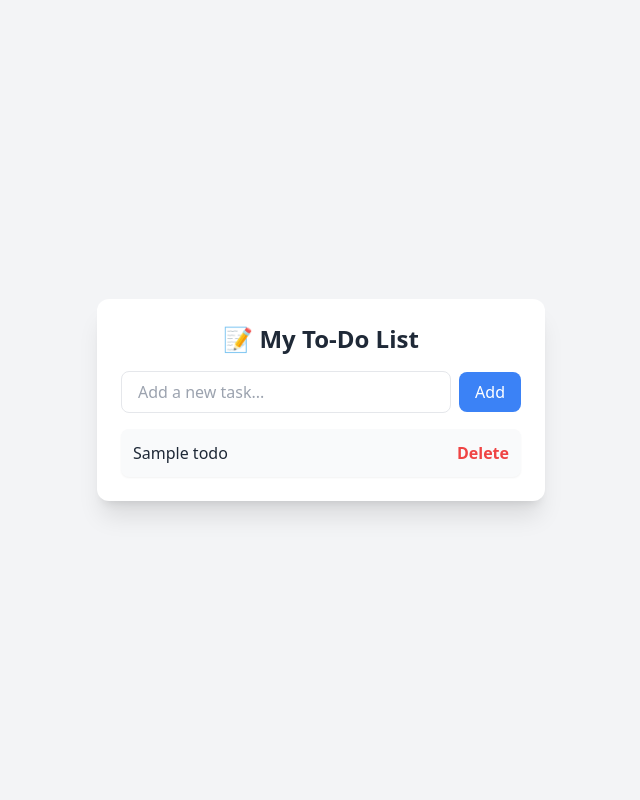
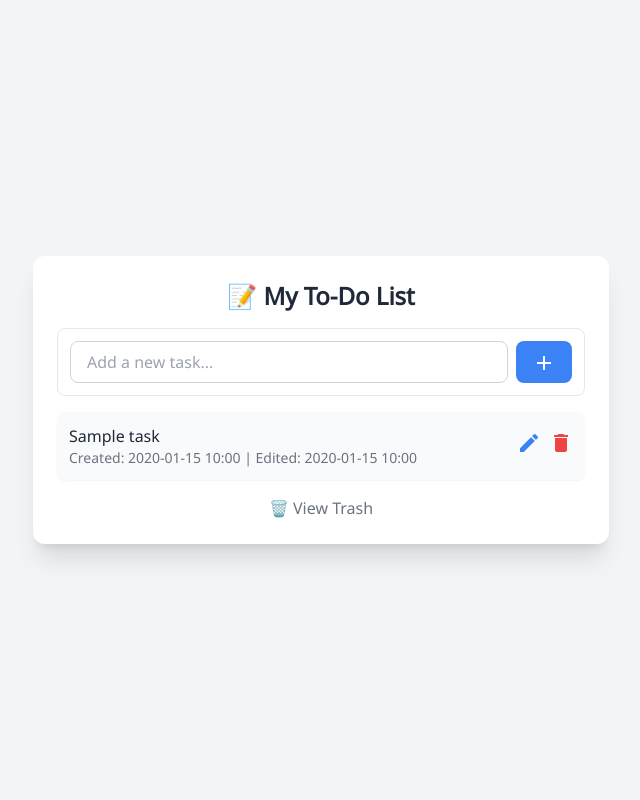
Before and after one commit to mukhtaryasin/flask-app-todolist, a Flask app: template templates/index.html in a window 1280 px wide. Shown: the whole page, without its empty margins (319-959 px from the left). Run offline with Flask 3, Linux system fonts and the light colour scheme; the template is opened without the code that fills it: most values are stand-ins (such as "Sample title", 1, 10 or a date in 2020); some libraries are stand-ins or nearby versions.

Commit message:
updated with edit,empty bin and dateing

```diff
--- a/app.py
+++ b/app.py
@@ -1,24 +1,59 @@
 from flask import Flask, render_template, request, redirect
+from datetime import datetime, timedelta
 
 app = Flask(__name__)
 todos = []
+trash = []
+
+def cleanup_trash():
+    now = datetime.utcnow()
+    global trash
+    trash = [item for item in trash if now - item['deleted_at'] < timedelta(days=7)]
 
 @app.route('/')
 def index():
+    cleanup_trash()
     return render_template('index.html', todos=todos)
 
 @app.route('/add', methods=['POST'])
 def add():
     task = request.form.get('task')
     if task:
-        todos.append(task)
+        todos.append({
+            'task': task,
+            'created': datetime.utcnow(),
+            'updated': None
+        })
+    return redirect('/')
+
+@app.route('/edit/<int:index>')
+def edit(index):
+    if 0 <= index < len(todos):
+        return render_template('edit.html', index=index, todo=todos[index])
+    return redirect('/')
+
+@app.route('/update/<int:index>', methods=['POST'])
+def update(index):
+    if 0 <= index < len(todos):
+        updated_task = request.form.get('task')
+        if updated_task:
+            todos[index]['task'] = updated_task
+            todos[index]['updated'] = datetime.utcnow()
     return redirect('/')
 
 @app.route('/delete/<int:index>')
 def delete(index):
     if 0 <= index < len(todos):
-        todos.pop(index)
+        item = todos.pop(index)
+        item['deleted_at'] = datetime.utcnow()
+        trash.append(item)
     return redirect('/')
+
+@app.route('/bin')
+def bin():
+    cleanup_trash()
+    return render_template('bin.html', trash=trash)
+
 
 if __name__ == '__main__':
     app.run(host='0.0.0.0', port=5000) # Change to your desired port
--- a/templates/index.html
+++ b/templates/index.html
@@ -3,23 +3,43 @@
 {% block title %}My To-Do List{% endblock %}
 
 {% block content %}
-<div class="bg-white w-full max-w-md p-6 rounded-xl shadow-xl">
+<div class="bg-white w-full max-w-xl p-6 rounded-xl shadow-xl">
   <h1 class="text-2xl font-semibold text-center text-gray-800 mb-4">📝 My To-Do List</h1>
 
-    <form action="/add" method="post" class="flex items-center gap-2 mb-4">
+  <form action="/add" method="post" class="flex items-center gap-2 mb-4 border p-3 rounded-lg">
     <input type="text" name="task" placeholder="Add a new task..." required
-            class="w-full px-4 py-2 border rounded-lg focus:outline-none focus:ring-2 focus:ring-blue-400">
-        <button type="submit"
-            class="px-4 py-2 bg-blue-500 text-white rounded-lg hover:bg-blue-600 transition">Add</button>
+           class="w-full px-4 py-2 border border-gray-300 rounded-lg focus:outline-none focus:ring-2 focus:ring-blue-400">
+    <button type="submit" class="px-4 py-2 bg-blue-500 text-white rounded-lg hover:bg-blue-600 transition">
+      <span class="material-icons align-middle">add</span>
+    </button>
   </form>
 
   <ul class="space-y-2">
     {% for todo in todos %}
-            <li class="flex justify-between items-center bg-gray-50 p-3 rounded-lg shadow-sm">
-                <span class="text-gray-800">{{ todo }}</span>
-                <a href="/delete/{{ loop.index0 }}" class="text-red-500 hover:text-red-700 transition font-semibold">Delete</a>
+    <li class="flex justify-between items-start bg-gray-50 p-3 rounded-lg shadow-sm flex-col sm:flex-row sm:items-center">
+      <div>
+        <p class="text-gray-800">{{ todo.task }}</p>
+        <p class="text-sm text-gray-500">
+          Created: {{ todo.created.strftime('%Y-%m-%d %H:%M') }}
+          {% if todo.updated %} | Edited: {{ todo.updated.strftime('%Y-%m-%d %H:%M') }}{% endif %}
+        </p>
+      </div>
+      <div class="flex gap-2 mt-2 sm:mt-0">
+        <a href="/edit/{{ loop.index0 }}" class="text-blue-500 hover:text-blue-700 transition">
+          <span class="material-icons">edit</span>
+        </a>
+        <a href="/delete/{{ loop.index0 }}" class="text-red-500 hover:text-red-700 transition">
+          <span class="material-icons">delete</span>
+        </a>
+      </div>
     </li>
     {% endfor %}
   </ul>
+
+  <div class="mt-4 text-center">
+    <a href="/bin" class="text-gray-500 hover:underline">
+      🗑️ View Trash
+    </a>
+  </div>
 </div>
 {% endblock %}
--- a/templates/layout.html
+++ b/templates/layout.html
@@ -1,12 +1,16 @@
 <!DOCTYPE html>
 <html lang="en">
 <head>
-    <meta charset="UTF-8">
-    <title>{% block title %}To-Do List{% endblock %}</title>
-    <script src="https://cdn.tailwindcss.com"></script>
-    <link rel="stylesheet" href="{{ url_for('static', filename='style.css') }}">
+  <meta charset="UTF-8">
+  <title>{% block title %}To-Do{% endblock %}</title>
+  <script src="https://cdn.tailwindcss.com"></script>
+  <link href="https://fonts.googleapis.com/css2?family=Noto+Sans&display=swap" rel="stylesheet">
+  <link href="https://fonts.googleapis.com/icon?family=Material+Icons" rel="stylesheet">
+  <style>
+    body { font-family: 'Noto Sans', sans-serif; }
+  </style>
 </head>
 <body class="bg-gray-100 min-h-screen flex items-center justify-center px-4">
-    {% block content %}{% endblock %}
+  {% block content %}{% endblock %}
 </body>
 </html>
```
Also changed, not shown: templates/bin.html (added, +26 -0 lines), templates/edit.html (added, +20 -0 lines). Lines whose indentation alone changed are shown as unchanged.
